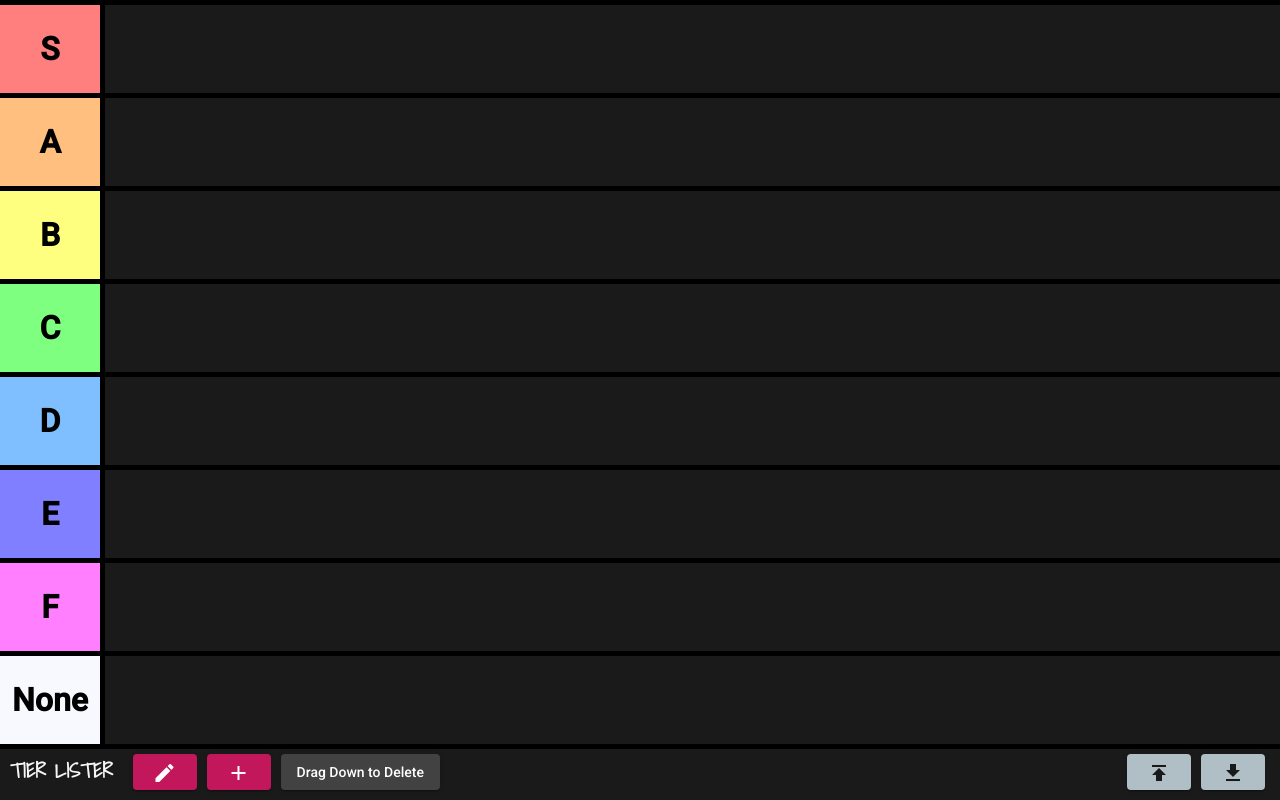
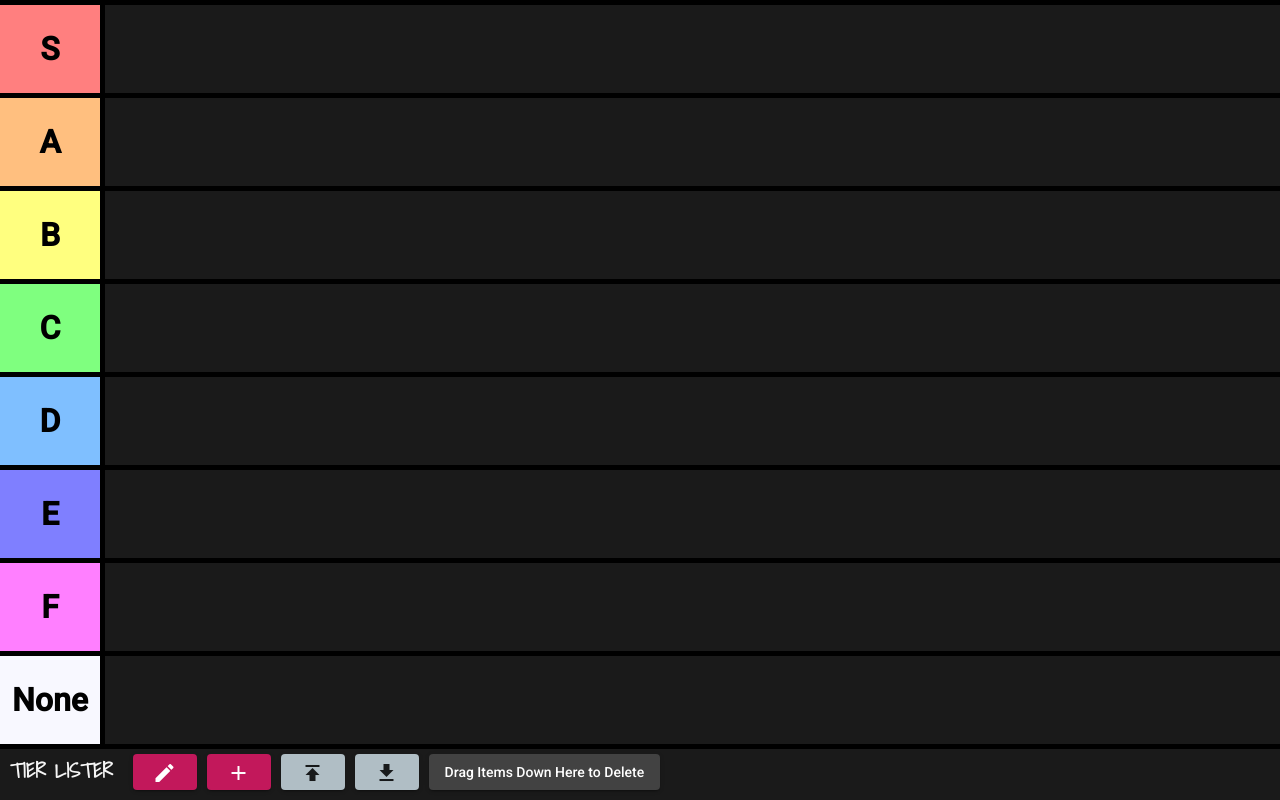
Before and after one commit to jackfrate/tierLister, an Angular app: page /tierList in a window 1280 px wide. Built offline with nearby package versions, Linux system fonts and the light colour scheme.

Commit message:
get rid of uynneeded div

```diff
--- a/src/app/tier-list/board/board.component.html
+++ b/src/app/tier-list/board/board.component.html
@@ -147,22 +147,22 @@
                 </button>
             </div>
             <div class="button-spacing">
+                <button mat-raised-button color="accent" (click)="openUploadDialog()">
+                    <mat-icon>publish</mat-icon>
+                </button>
+            </div>
+            <div class="button-spacing">
+                <a [href]="getJsonDownloadLink()" download={{getDownloadName()}}>
+                    <button mat-raised-button color="accent">
+                        <mat-icon>get_app</mat-icon>
+                    </button>
+                </a>
+            </div>
+            <div class="button-spacing">
                 <button id="add-button" mat-raised-button color="secondary">
-                    Drag Down to Delete
+                    Drag Items Down Here to Delete
                 </button>
             </div>
         </div>
-        <!-- the buttons -->
-        <!-- TODO: have tierlist filename be the name of hte tierlist -->
-        <div class="button-box">
-            <button mat-raised-button color="accent" (click)="openUploadDialog()">
-                <mat-icon>publish</mat-icon>
-            </button>
-            <a [href]="getJsonDownloadLink()" download={{getDownloadName()}}>
-                <button mat-raised-button color="accent">
-                    <mat-icon>get_app</mat-icon>
-                </button>
-            </a>
-        </div>
     </div>
 </div>
```
